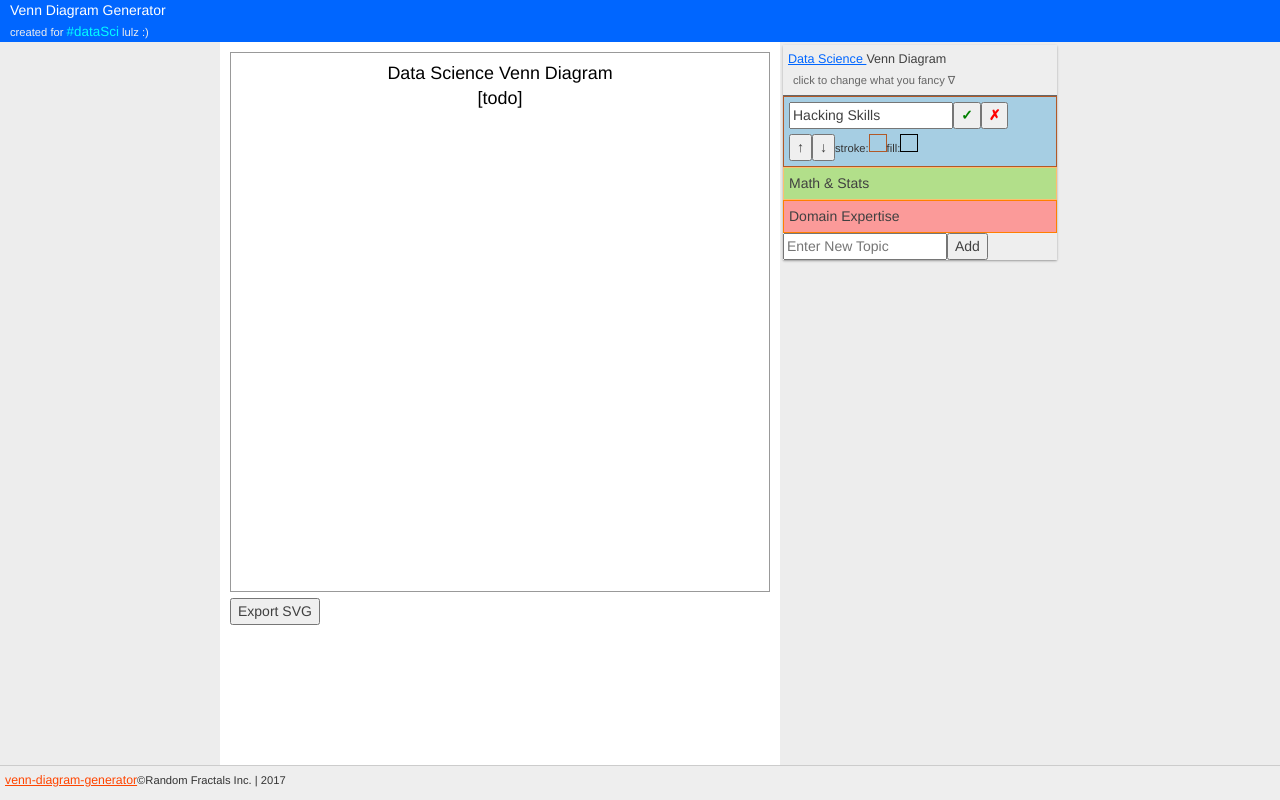
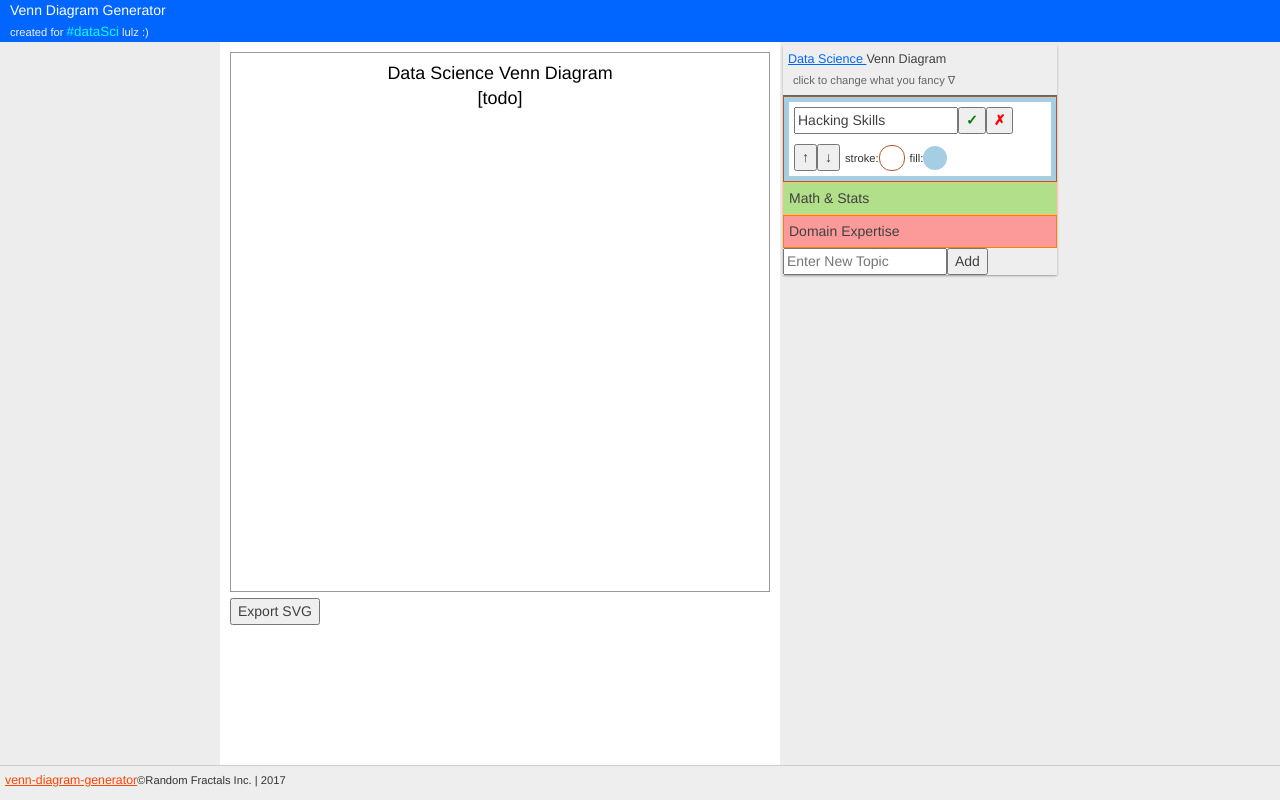
Before and after one commit to RandomFractals/venn-diagram-generator, an Angular app: page / in a window 1280 px wide. Both pictures are taken after a click on the item "Hacking Skills". Built offline with nearby package versions, Linux system fonts and the light colour scheme.

Commit message:
topic editor and stroke/fll color toggles UI refinements

```diff
--- a/src/app/topic-list/topic-list.component.css
+++ b/src/app/topic-list/topic-list.component.css
@@ -71,22 +71,40 @@
 
 /* topic editor container styles */
 .topic-editor {
+	background-color: #fff;
   padding: 5px;
 }
 
-.hidden {
-	display: none;
+.topic-toggles {
+	background-color: #fff;
+	line-height: 24px;
+	margin: 0px;
+  padding: 5px;
 }
 
+/* stroke/fill color box styles */
 .color-box {
-  border: 1px solid black;
-  height: 16px;
-  width: 16px;
-  display: inline-block;
-	margin-top: 5px;
+	border-radius: 12px;
+	display: inline-block;
+	line-height: normal;
+  height: 24px;
+  width: 24px;
+	vertical-align: middle;
+}
+
+.stroke-color-box {
+	border: 1px solid black;
 }
 
 .color-box:hover {
   cursor: pointer;
   border: 1px solid orangered;
 }
+
+.label {
+	padding-left: 5px;
+}
+
+.hidden {
+	display: none;
+}
--- a/src/app/topic-list/topic-list.component.html
+++ b/src/app/topic-list/topic-list.component.html
@@ -26,18 +26,21 @@
         [style.border-color]="topic.strokeColor"
         (click)="editTopic(i)">
         <span [attr.id]="'topic-label-' + i">{{ topic.name }}</span>
+        <!-- TODO: move this to a separate topic-editor UI component -->
         <div class="topic-editor hidden" [attr.id]="'topic-editor-' + i">
           <input placeholder="Enter Topic Name" [attr.id]="'topic-name-' + i" [attr.value]="topic.name">
           <button (click)="showTopicEditor(i, false);" class="green-button">&#10003;</button>
           <button (click)="diagram.removeTopic(i)" class="red-button">&#10007;</button>
         </div>
-        <div class="topic-editor hidden" [attr.id]="'topic-toggles-' + i">
+        <div class="topic-toggles hidden" [attr.id]="'topic-toggles-' + i">
           <button (click)="diagram.moveTopicUp(i)">&uarr;</button>
           <button (click)="diagram.moveTopicDown(i)">&darr;</button>
           <span class="label">stroke:</span>
-          <div class="color-box" [style.border-color]="topic.strokeColor"></div>
+          <div class="color-box stroke-color-box"
+            [style.border-color]="topic.strokeColor"></div>
           <span class="label">fill:</span>
-          <div class="color-box" [style.background-color]="topic.fillColor"></div>
+          <div class="color-box"
+            [style.background-color]="topic.fillColor"></div>
         </div>
       </li>
     </ul>
--- a/src/app/topic-list/topic-list.component.ts
+++ b/src/app/topic-list/topic-list.component.ts
@@ -43,10 +43,9 @@ export class TopicListComponent implements OnInit {
 
     // hide last selected topic editor
     this.showTopicEditor(this.selectedTopicIndex, false);
-
     console.log('TopicList::editTopic:', topicIndex);
 
-    // show new topic editor
+    // show selected topic editor
     this.selectedTopicIndex = topicIndex;
     this.showTopicEditor(this.selectedTopicIndex, true);
   }
@@ -62,8 +61,8 @@ export class TopicListComponent implements OnInit {
     if (topicIndex >= 0 && topicIndex < this.diagram.topics.length) {
       if (show) {
         document.querySelector(`#topic-label-${topicIndex}`).className = 'hidden';
-        document.querySelector(`#topic-editor-${topicIndex}`).className = 'show';
-        document.querySelector(`#topic-toggles-${topicIndex}`).className = 'show';
+        document.querySelector(`#topic-editor-${topicIndex}`).className = 'topic-editor show';
+        document.querySelector(`#topic-toggles-${topicIndex}`).className = 'topic-toggles show';
       } else { // hide
         document.querySelector(`#topic-label-${topicIndex}`).className = 'show';
         document.querySelector(`#topic-editor-${topicIndex}`).className = 'hidden';
```
